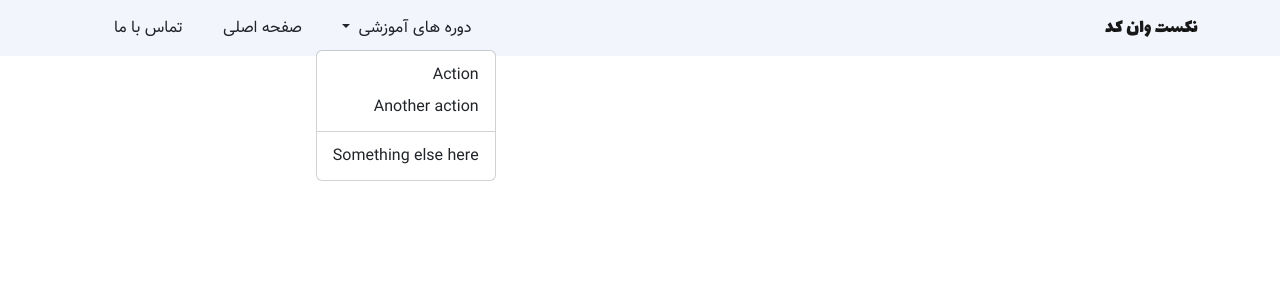
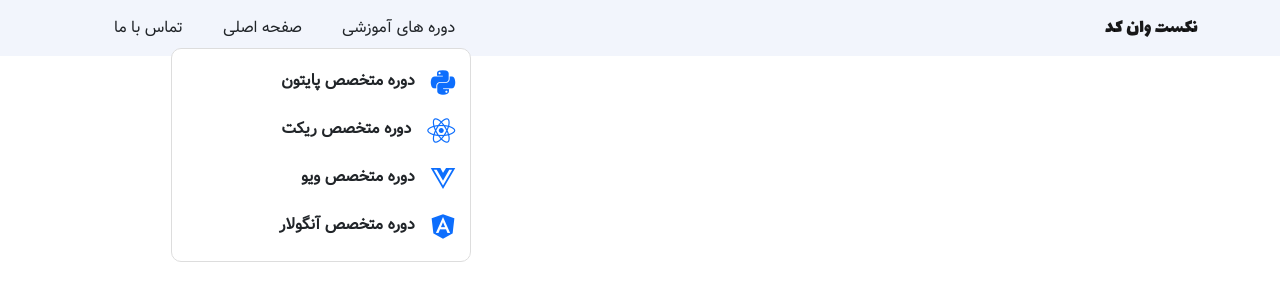
Before and after one commit to Amirksr/website-courses, a plain HTML site: page index.html in a window 1280 px wide. Both pictures are taken after a click on the button "دوره های آموزشی". Drawn offline with nearby package versions, Linux system fonts and the light colour scheme.

Commit message:
Change the dropdown to collapsed & create courses

```diff
--- a/index.html
+++ b/index.html
@@ -35,19 +35,31 @@
                 </div>
                 <div class="offcanvas-body">
                     <ul class="navbar-nav justify-content-end flex-grow-1 pe-3">
-                      <li class="nav-item dropdown px-2">
-                        <a class="nav-link dropdown-toggle text-dark" href="#" role="button" data-bs-toggle="dropdown" aria-expanded="false">
+                      <li class="nav-item px-2">
+                        <a class="nav-link text-dark" href="#collapseExample" role="button" data-bs-toggle="collapse" aria-expanded="false">
                           <i class="fa-solid fa-graduation-cap fs-5 d-md-none"></i>
                           <span class="ms-2">دوره های آموزشی</span>
                         </a>
-                        <ul class="dropdown-menu">
-                          <li><a class="dropdown-item" href="#">Action</a></li>
-                          <li><a class="dropdown-item" href="#">Another action</a></li>
-                          <li>
-                            <hr class="dropdown-divider">
-                          </li>
-                          <li><a class="dropdown-item" href="#">Something else here</a></li>
-                        </ul>
+                        <div class="collapse position-md-fixed" id="collapseExample">
+                          <div class="course-list">
+                            <div class="course-list-item">
+                              <i class="fa-brands fa-python fs-3 text-primary"></i>
+                              <span class="fw-bold mx-3">دوره متخصص پایتون</span>
+                            </div>
+                            <div class="course-list-item">
+                              <i class="fa-brands fa-react fs-3 text-primary"></i>
+                              <span class="fw-bold mx-3">دوره متخصص ریکت</span>
+                            </div>
+                            <div class="course-list-item">
+                              <i class="fa-brands fa-vuejs fs-3 text-primary"></i>
+                              <span class="fw-bold mx-3">دوره متخصص ویو</span>
+                            </div>
+                            <div class="course-list-item">
+                              <i class="fa-brands fa-angular fs-3 text-primary"></i>
+                              <span class="fw-bold mx-3">دوره متخصص آنگولار</span>
+                            </div>
+                          </div>
+                        </div>
                       </li>
                     <li class="nav-item px-2">
                       <a class="nav-link text-dark" aria-current="page" href="#">
--- a/styles/style.css
+++ b/styles/style.css
@@ -16,3 +16,22 @@ body {
 nav {
     background: #f2f5fc;
 }
+@media screen and (min-width: 768px) {
+    .position-md-fixed {
+        position: fixed;
+    }
+}
+.course-list {
+  width: 300px;
+  border: 1px solid #ddd;
+  border-radius: 10px;
+  background: #fff;
+  padding: 10px 0;
+}
+.course-list-item {
+  display: flex;
+  padding: 10px 15px;
+}
+.course-list-item:hover {
+    background-color: rgb(240, 240, 240);
+}
```
